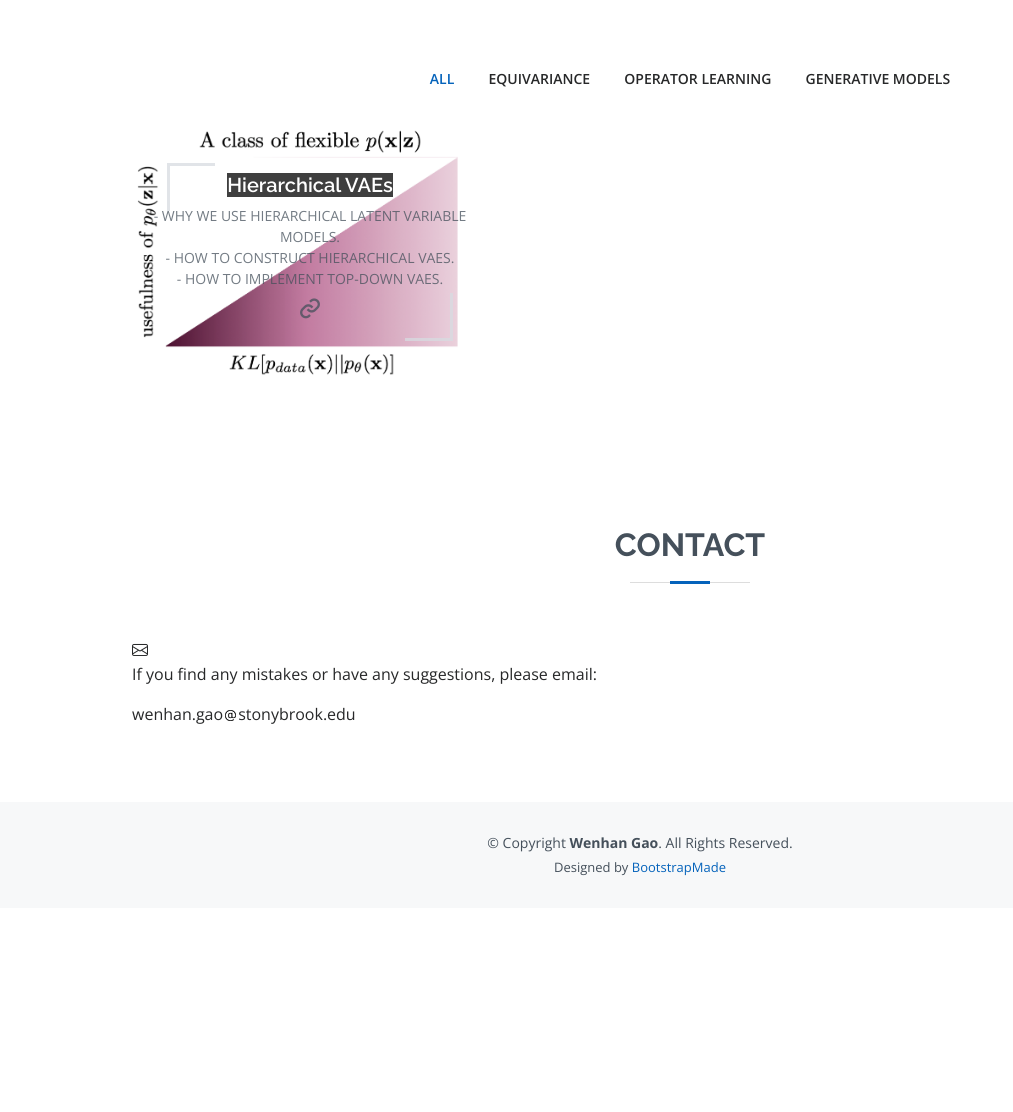
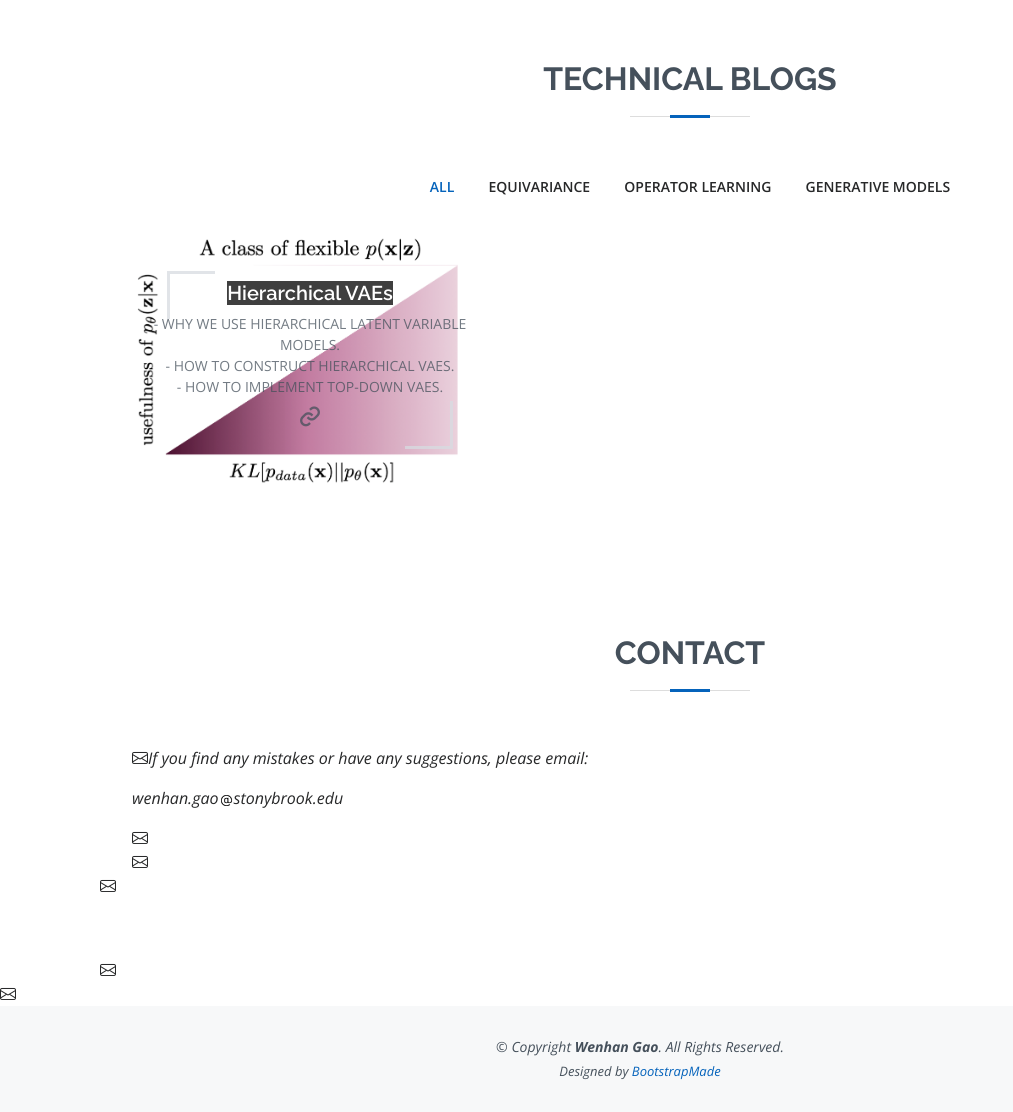
Before and after one commit to wenhangao21/wenhangao21.github.io, a Jekyll site: the page blogs/blogs.html, which Jekyll copies as it is, in a window 1280 px wide. Shown: the whole page, without its empty margins (0-1013 px from the left). Built offline with Jekyll 4.4.1, drawn with Linux system fonts in a browser that asks for light colours; nearby versions of some CDN libraries; some web fonts are replaced; before the commit the page ends 908 px from its top, so only the background shows below that.

Commit message:
Initial commit

```diff
--- a/blogs/blogs.html
+++ b/blogs/blogs.html
@@ -51,9 +51,9 @@
     <section id="blog" class="portfolio section-bg">
       <div class="container" data-aos="fade-up">
 
-        <!-- <div class="section-title"> -->
-          <!-- <h2>Technical BLOGs</h2> -->
-        <!-- </div> -->
+        <div class="section-title">
+          <h2>Technical BLOGs</h2>
+        </div>
 
         <div class="row">
           <div class="col-lg-12 d-flex justify-content-center" data-aos="fade-up" data-aos-delay="100">
@@ -99,8 +99,8 @@
 
         <div class="row mt-1">
               <div class="email">
-                <i class="bi bi-envelope"></i>
-                <p>If you find any mistakes or have any suggestions, please email:</p>
+                <i class="bi bi-envelope" style="display: inline;></i>
+                <p> style="display: inline; margin: 0;">If you find any mistakes or have any suggestions, please email:</p>
                 <p>wenhan.gao<img border="0" alt="@" src="assets/img/icons/at.png" width="15" height="15">stonybrook.edu</p>
               </div>
             </div>
```
Also changed, not shown: _pages/tech_blogs.md (+3 -1 lines).
